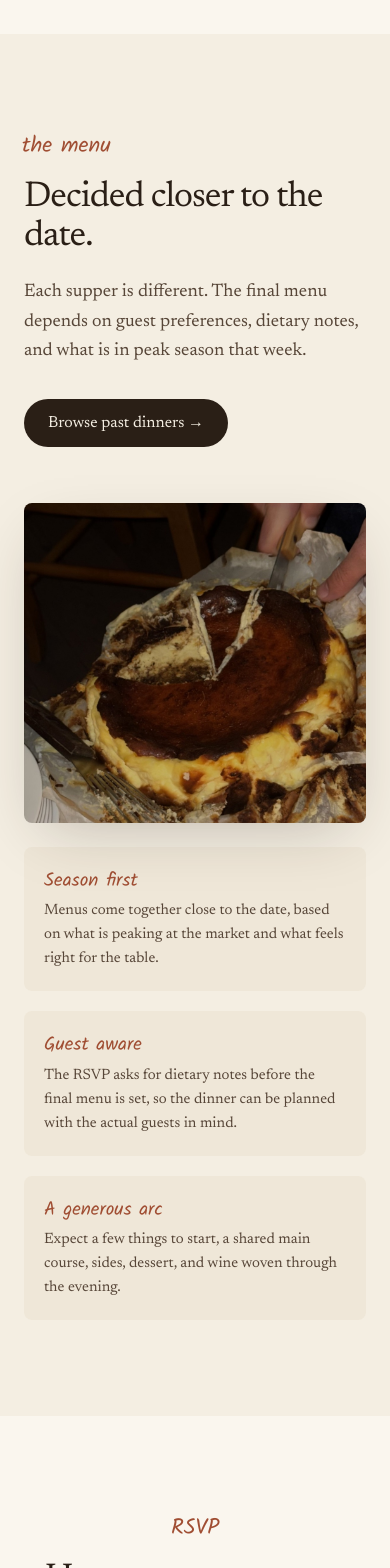
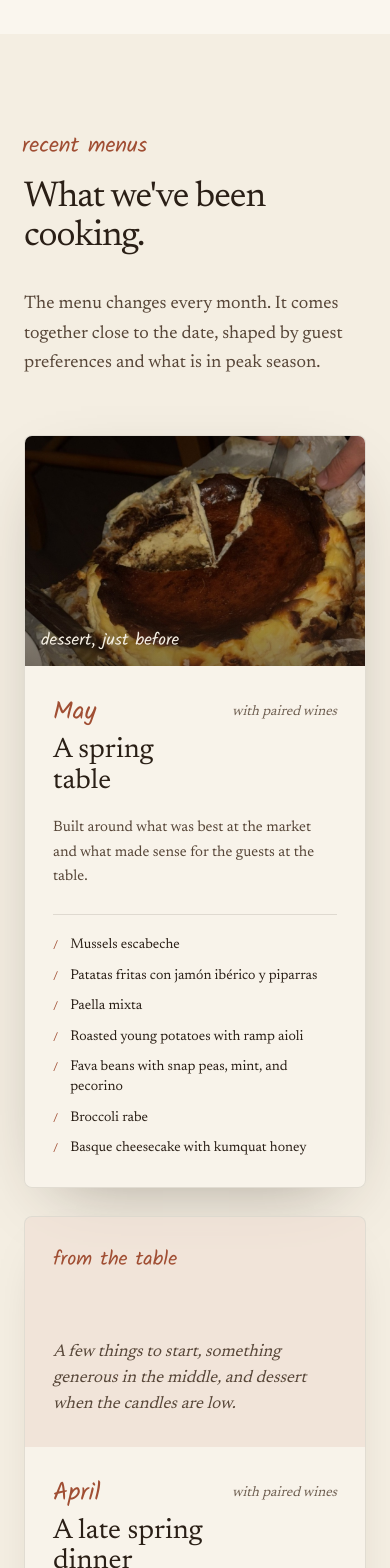
Before and after one commit to ajbesser/brooklyn-suppers-nextjs, a Next.js app: page / in a window 390 px wide. Shown: the part 3540-5108 px from the top of the page. Built offline with nearby package versions, Linux system fonts and the light colour scheme.

Commit message:
BES-138 Polish homepage menu cards (#2)
Co-authored-by: Alex Besser <hello@brooklynsuppers.com>

```diff
--- a/components/Menus.tsx
+++ b/components/Menus.tsx
@@ -1,32 +1,169 @@
 import Image from "next/image";
 import Link from "next/link";
+import { menus, type Menu } from "@/data/menus";
 
-const menuNotes = [
-  {
-    title: "Season first",
-    body: "Menus come together close to the date, based on what is peaking at the market and what feels right for the table.",
-  },
-  {
-    title: "Guest aware",
-    body: "The RSVP asks for dietary notes before the final menu is set, so the dinner can be planned with the actual guests in mind.",
-  },
-  {
-    title: "A generous arc",
-    body: "Expect a few things to start, a shared main course, sides, dessert, and wine woven through the evening.",
-  },
-];
+function MenuCard({ menu, featured = false }: { menu: Menu; featured?: boolean }) {
+  const courses = menu.courses.slice(0, featured ? 7 : 6);
+  const remainingCount = menu.courses.length - courses.length;
+
+  return (
+    <article
+      className="group grid min-h-full grid-cols-1 overflow-hidden rounded-[8px] transition-transform duration-300 hover:-translate-y-1 md:grid-rows-[auto_1fr]"
+      style={{
+        background: "rgba(250,246,238,0.72)",
+        border: "1px solid rgba(42,31,22,0.11)",
+        boxShadow: featured
+          ? "0 24px 70px -32px rgba(42,31,22,0.42)"
+          : "0 18px 52px -34px rgba(42,31,22,0.34)",
+      }}
+    >
+      {menu.photo ? (
+        <div className="relative h-[230px] overflow-hidden">
+          <Image
+            src={menu.photo}
+            alt={`${menu.month} ${menu.year} Brooklyn Suppers table`}
+            fill
+            sizes="(max-width: 768px) 100vw, 45vw"
+            className="object-cover transition-transform duration-500 group-hover:scale-[1.04]"
+            loading="lazy"
+          />
+          <div
+            className="absolute inset-x-0 bottom-0 h-24"
+            style={{
+              background:
+                "linear-gradient(to top, rgba(42,31,22,0.42), transparent)",
+            }}
+          />
+          <p
+            style={{ fontFamily: "var(--font-kalam)", color: "#f4eee2" }}
+            className="absolute bottom-3 left-4 text-[17px]"
+          >
+            {menu.caption}
+          </p>
+        </div>
+      ) : (
+        <div
+          className="flex h-[230px] flex-col justify-between p-7"
+          style={{ background: "rgba(160,78,51,0.09)" }}
+        >
+          <p
+            style={{ fontFamily: "var(--font-kalam)", color: "#a04e33" }}
+            className="text-[20px]"
+          >
+            {menu.caption}
+          </p>
+          <p
+            style={{
+              fontFamily: "var(--font-newsreader)",
+              color: "#574638",
+              lineHeight: "1.55",
+            }}
+            className="max-w-[16rem] text-[17px] italic"
+          >
+            A few things to start, something generous in the middle, and dessert
+            when the candles are low.
+          </p>
+        </div>
+      )}
+
+      <div className="flex flex-col p-7 md:p-8">
+        <div className="mb-5 flex items-start justify-between gap-5">
+          <div>
+            <p
+              style={{ fontFamily: "var(--font-kalam)", color: "#a04e33" }}
+              className="text-[25px]"
+            >
+              {menu.month}
+            </p>
+            <h3
+              style={{ fontFamily: "var(--font-newsreader)", color: "#2a1f16" }}
+              className="mt-1 text-[28px] font-normal leading-[1.08]"
+            >
+              {menu.theme}
+            </h3>
+          </div>
+          <p
+            style={{
+              fontFamily: "var(--font-newsreader)",
+              color: "#6f5f51",
+              fontStyle: "italic",
+            }}
+            className="mt-2 shrink-0 text-right text-[14px]"
+          >
+            {menu.wines}
+          </p>
+        </div>
+
+        <p
+          style={{
+            fontFamily: "var(--font-newsreader)",
+            color: "#574638",
+            lineHeight: "1.65",
+          }}
+          className="mb-6 text-[15px]"
+        >
+          {menu.note}
+        </p>
+
+        <div
+          className="mb-5"
+          style={{ height: "1px", background: "rgba(42,31,22,0.12)" }}
+        />
+
+        <ul className="grid list-none gap-2.5">
+          {courses.map((course) => (
+            <li key={course} className="grid grid-cols-[auto_1fr] gap-3">
+              <span
+                aria-hidden="true"
+                style={{ fontFamily: "var(--font-newsreader)", color: "#a04e33" }}
+                className="mt-[1px] text-[13px]"
+              >
+                /
+              </span>
+              <span
+                style={{
+                  fontFamily: "var(--font-newsreader)",
+                  color: "#2a1f16",
+                  lineHeight: "1.45",
+                }}
+                className="text-[14px]"
+              >
+                {course}
+              </span>
+            </li>
+          ))}
+        </ul>
+
+        {remainingCount > 0 && (
+          <p
+            style={{
+              fontFamily: "var(--font-newsreader)",
+              color: "#6f5f51",
+              fontStyle: "italic",
+            }}
+            className="mt-4 text-[14px]"
+          >
+            + {remainingCount} more on the archive
+          </p>
+        )}
+      </div>
+    </article>
+  );
+}
 
 export function Menus() {
+  const [recent, older] = menus;
+
   return (
     <section id="menus" className="py-24 px-6" style={{ background: "#f4eee2" }}>
       <div className="max-w-[960px] mx-auto">
-        <div className="grid grid-cols-1 md:grid-cols-[0.95fr_1.05fr] gap-14 md:gap-16 items-center">
+        <div className="mb-14 grid grid-cols-1 gap-8 md:grid-cols-[0.9fr_1fr] md:items-end">
           <div>
             <p
               style={{ fontFamily: "var(--font-kalam)", color: "#a04e33" }}
-              className="text-[22px] mb-4 -ml-0.5"
+              className="mb-4 -ml-0.5 text-[22px]"
             >
-              the menu
+              recent menus
             </p>
             <h2
               style={{
@@ -35,24 +172,44 @@ export function Menus() {
                 letterSpacing: "-1px",
                 lineHeight: "1.1",
               }}
-              className="text-[clamp(36px,4.5vw,48px)] font-normal mb-5"
+              className="text-[clamp(36px,4.5vw,48px)] font-normal"
             >
-              Decided closer to the date.
+              What we&apos;ve been cooking.
             </h2>
+          </div>
+
           <p
             style={{
               fontFamily: "var(--font-newsreader)",
               color: "#574638",
               lineHeight: "1.65",
             }}
-              className="text-[18px] mb-8"
+            className="text-[18px]"
           >
-              Each supper is different. The final menu depends on guest
-              preferences, dietary notes, and what is in peak season that week.
+            The menu changes every month. It comes together close to the date,
+            shaped by guest preferences and what is in peak season.
+          </p>
+        </div>
+
+        <div className="grid grid-cols-1 gap-7 md:grid-cols-2 md:items-stretch">
+          <MenuCard menu={recent} featured />
+          <MenuCard menu={older} />
+        </div>
+
+        <div className="mt-10 flex flex-col items-start justify-between gap-5 border-t border-[rgba(42,31,22,0.12)] pt-7 sm:flex-row sm:items-center">
+          <p
+            style={{
+              fontFamily: "var(--font-newsreader)",
+              color: "#574638",
+              fontStyle: "italic",
+            }}
+            className="text-[15px]"
+          >
+            Full menus live in the archive as each dinner gets added.
           </p>
           <Link
             href="/dinners"
-              className="inline-flex items-center gap-2 px-6 py-3 rounded-full text-[16px] transition-all hover:opacity-90 focus-visible:outline-none focus-visible:ring-2 focus-visible:ring-[#a04e33] focus-visible:ring-offset-4 focus-visible:ring-offset-[#f4eee2]"
+            className="inline-flex items-center gap-2 rounded-full px-6 py-3 text-[16px] transition-all hover:opacity-90 focus-visible:outline-none focus-visible:ring-2 focus-visible:ring-[#a04e33] focus-visible:ring-offset-4 focus-visible:ring-offset-[#f4eee2]"
             style={{
               fontFamily: "var(--font-newsreader)",
               background: "#2a1f16",
@@ -62,47 +219,6 @@ export function Menus() {
             Browse past dinners →
           </Link>
         </div>
-
-          <div className="grid grid-cols-1 sm:grid-cols-[0.82fr_1fr] gap-6 items-stretch">
-            <div className="relative min-h-[320px] rounded-[8px] overflow-hidden shadow-[0_20px_60px_-20px_rgba(42,31,22,0.28)]">
-              <Image
-                src="/images/menu-may.jpg"
-                alt="A plated dish from a Brooklyn Supper"
-                fill
-                sizes="(max-width: 768px) 100vw, 38vw"
-                className="object-cover"
-                loading="lazy"
-              />
-            </div>
-
-            <div className="flex flex-col justify-center gap-5">
-              {menuNotes.map(({ title, body }) => (
-                <div
-                  key={title}
-                  className="rounded-[8px] p-5"
-                  style={{ background: "rgba(235,226,208,0.55)" }}
-                >
-                  <p
-                    style={{ fontFamily: "var(--font-kalam)", color: "#a04e33" }}
-                    className="text-[19px] mb-1"
-                  >
-                    {title}
-                  </p>
-                  <p
-                    style={{
-                      fontFamily: "var(--font-newsreader)",
-                      color: "#574638",
-                      lineHeight: "1.6",
-                    }}
-                    className="text-[15px]"
-                  >
-                    {body}
-                  </p>
-                </div>
-              ))}
-            </div>
-          </div>
-        </div>
       </div>
     </section>
   );
--- a/data/menus.ts
+++ b/data/menus.ts
@@ -10,7 +10,7 @@ export interface Menu {
   photo?: string;
 }
 
-// Most recent first — the /dinners archive renders these entries.
+// Most recent first — the homepage shows the first two, and /dinners renders the archive.
 // To add a new dinner: prepend a new object here (and copy the photo to public/images/).
 export const menus: Menu[] = [
   {
```
Lines whose indentation alone changed are shown as unchanged.
